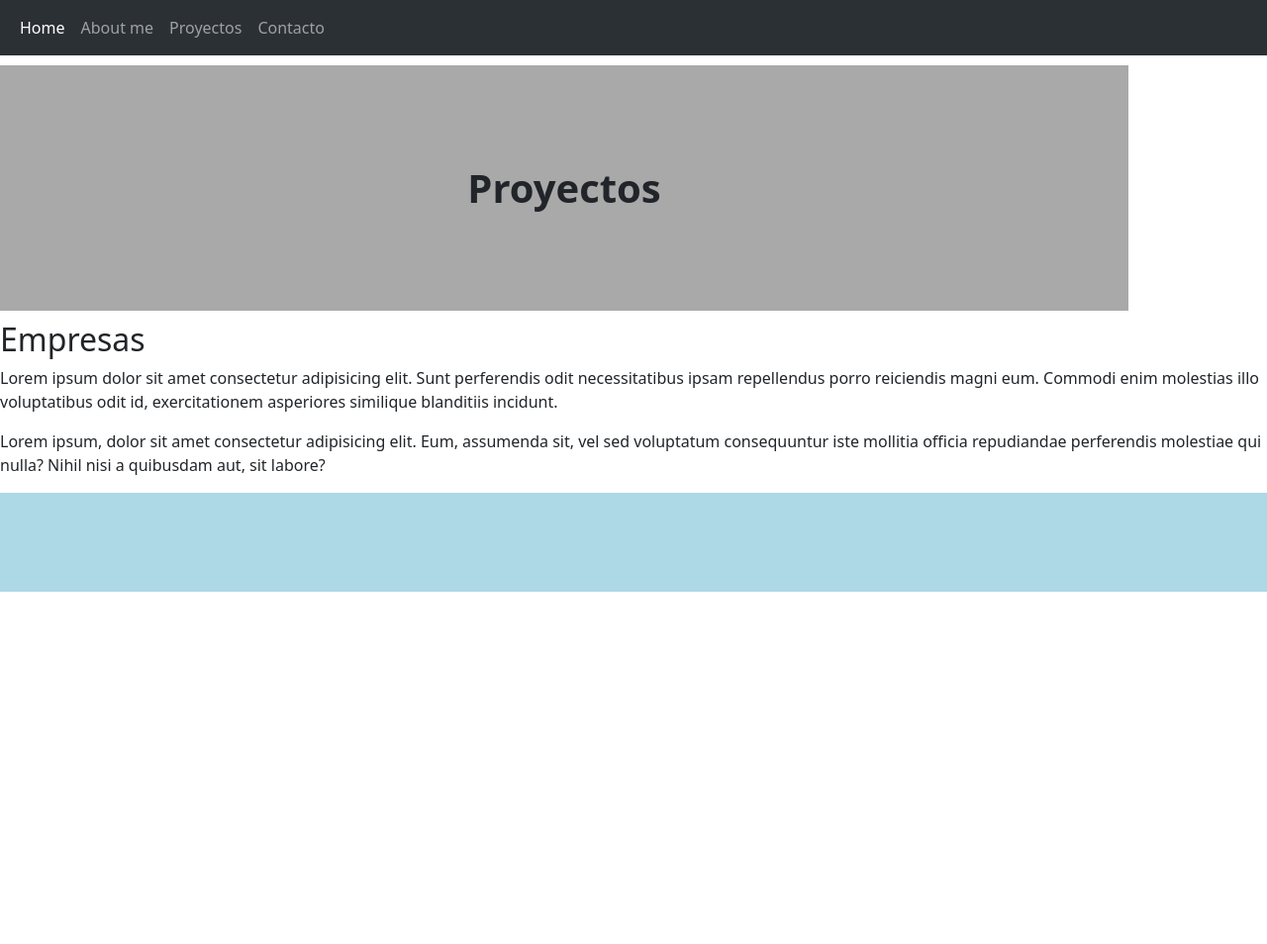
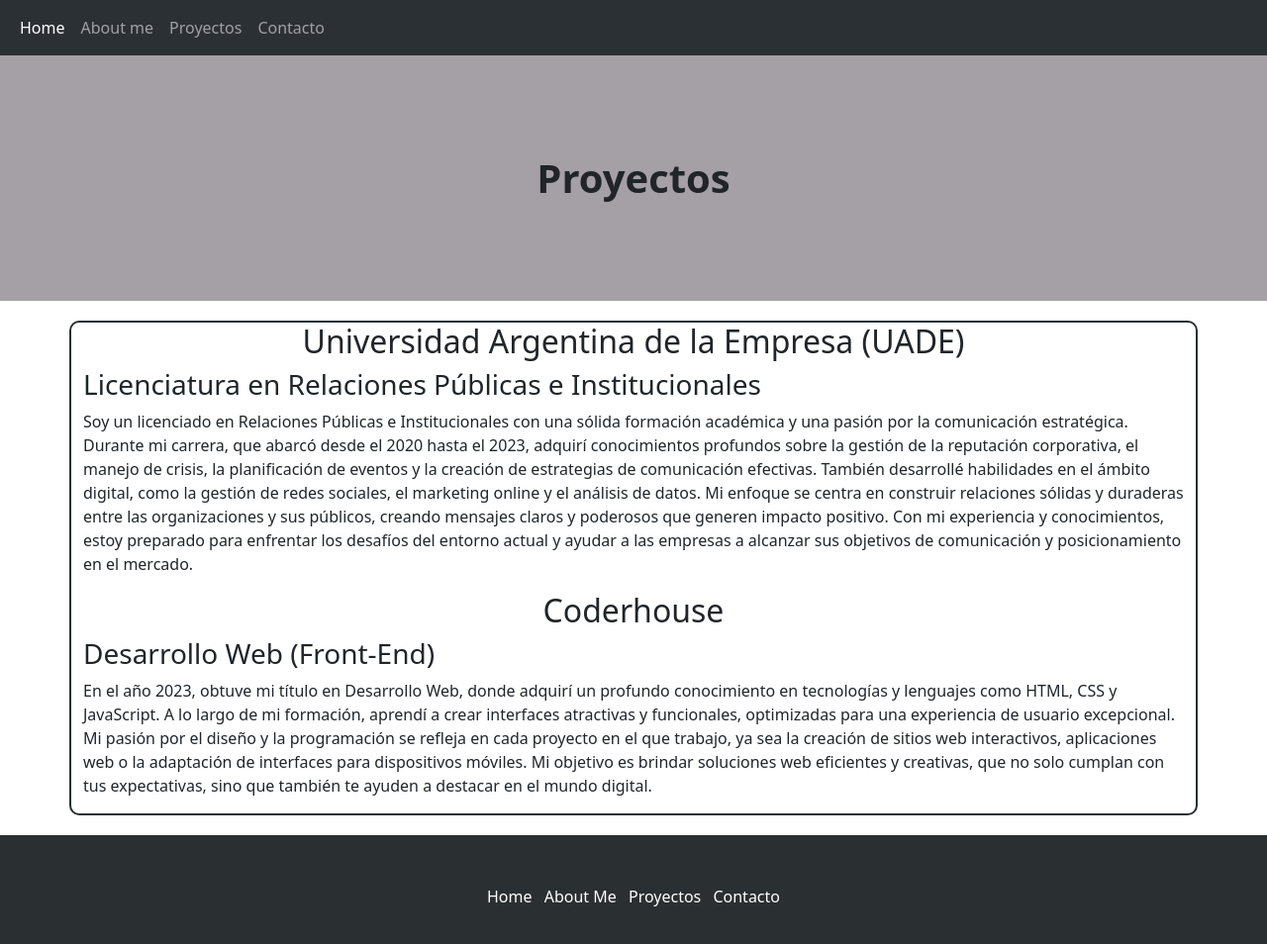
Before and after one commit to AlejoPalumbo/PreEntrega2-PALUMBO, a website: page pages/proyectos.html in a window 1280 px wide. Shown: the whole page at 99% size. Before the commit the page ends 800 px from the top, so only its background shows below. Drawn offline with nearby package versions, Linux system fonts and the light colour scheme.

Commit message:
SASS aplicado y SEO

```diff
--- a/pages/proyectos.html
+++ b/pages/proyectos.html
@@ -4,9 +4,11 @@
     <meta charset="UTF-8">
     <meta http-equiv="X-UA-Compatible" content="IE=edge">
     <meta name="viewport" content="width=device-width, initial-scale=1.0">
-    <title>Proyectos</title>
+    <title>ALEJO PALUMBO - Relaciones Públicas & Web Development | PROJECTS</title>
+    <meta name="description" content="Proyectos que formó parte alejo palumbo, información y descripción sobre ellos">
+    <meta name="keywords" content="proyectos, universidad, coderhouse, licenciatura">
     <link href="https://cdn.jsdelivr.net/npm/bootstrap@5.3.0/dist/css/bootstrap.min.css" rel="stylesheet" integrity="sha384-9ndCyUaIbzAi2FUVXJi0CjmCapSmO7SnpJef0486qhLnuZ2cdeRhO02iuK6FUUVM" crossorigin="anonymous">
-    <link rel="stylesheet" href="../style.css">
+    <link rel="stylesheet" href="../css/styles.css">
 </head>
 
 <body>
@@ -28,26 +30,37 @@
         </div>
       </nav>
 
-      <h1 class="proyectos container text-center bienvenido contactame">Proyectos</h1>
+      <h1 class="container-fluid text-center title">Proyectos</h1>
 
     </header>
 
     <main>
-    <h2>Empresas</h2>
+    <article class="container">
 
-    <div>
-        <p>
-            Lorem ipsum dolor sit amet consectetur adipisicing elit. Sunt perferendis odit necessitatibus ipsam repellendus porro reiciendis magni eum. Commodi enim molestias illo voluptatibus odit id, exercitationem asperiores similique blanditiis incidunt.
-        </p>
-        <p>
-            Lorem ipsum, dolor sit amet consectetur adipisicing elit. Eum, assumenda sit, vel sed voluptatum consequuntur iste mollitia officia repudiandae perferendis molestiae qui nulla? Nihil nisi a quibusdam aut, sit labore?
-        </p>
+      <h2 class="text-center">Universidad Argentina de la Empresa (UADE)</h2>
+      <h3>Licenciatura en Relaciones Públicas e Institucionales</h3>
+      <p>Soy un licenciado en Relaciones Públicas e Institucionales con una sólida formación académica y una pasión por la comunicación estratégica. Durante mi carrera, que abarcó desde el 2020 hasta el 2023, adquirí conocimientos profundos sobre la gestión de la reputación corporativa, el manejo de crisis, la planificación de eventos y la creación de estrategias de comunicación efectivas. También desarrollé habilidades en el ámbito digital, como la gestión de redes sociales, el marketing online y el análisis de datos. Mi enfoque se centra en construir relaciones sólidas y duraderas entre las organizaciones y sus públicos, creando mensajes claros y poderosos que generen impacto positivo. Con mi experiencia y conocimientos, estoy preparado para enfrentar los desafíos del entorno actual y ayudar a las empresas a alcanzar sus objetivos de comunicación y posicionamiento en el mercado.</p>
 
-    </div>
+      <h2 class="text-center">Coderhouse</h2>
+      <h3>Desarrollo Web (Front-End)</h3>
+      <p>En el año 2023, obtuve mi título en Desarrollo Web, donde adquirí un profundo conocimiento en tecnologías y lenguajes como HTML, CSS y JavaScript. A lo largo de mi formación, aprendí a crear interfaces atractivas y funcionales, optimizadas para una experiencia de usuario excepcional. Mi pasión por el diseño y la programación se refleja en cada proyecto en el que trabajo, ya sea la creación de sitios web interactivos, aplicaciones web o la adaptación de interfaces para dispositivos móviles. Mi objetivo es brindar soluciones web eficientes y creativas, que no solo cumplan con tus expectativas, sino que también te ayuden a destacar en el mundo digital.</p>
+
+    </article>
   </main>
 
-  <footer>
-
+  <footer class="footer">
+    <div class="container">
+      <div class="row">
+        <div class="col">
+          <ul class="list-inline text-center">
+            <li class="list-inline-item"><a href="../index.html">Home</a></li>
+            <li class="list-inline-item"><a href="about.html">About Me</a></li>
+            <li class="list-inline-item"><a href="./proyectos.html">Proyectos</a></li>
+            <li class="list-inline-item"><a href="./contacto.html">Contacto</a></li>
+          </ul>
+        </div>
+      </div>
+    </div>
   </footer>
 
     <script src="https://cdn.jsdelivr.net/npm/bootstrap@5.3.0/dist/js/bootstrap.bundle.min.js" integrity="sha384-geWF76RCwLtnZ8qwWowPQNguL3RmwHVBC9FhGdlKrxdiJJigb/j/68SIy3Te4Bkz" crossorigin="anonymous"></script>
--- /dev/null
+++ b/scss/_colores.scss
@@ -0,0 +1,6 @@
+//Colors
+$dark: #2a2f31;
+$primary-color: #4d454f;
+$secondary-color: #6e6c75;
+$tertiary-color: #a5a0a6;
+$white: #e7daeb;
--- /dev/null
+++ b/scss/_contacto.scss
@@ -0,0 +1,9 @@
+//CONTACTO
+
+label{
+    margin-top: 10px;
+}
+
+button{
+    margin: 10px 0;
+}
--- /dev/null
+++ b/scss/_footer.scss
@@ -0,0 +1,11 @@
+footer{
+    background-color: $dark;
+    padding: 50px;
+    li{
+        a{
+            list-style-type: none;
+            text-decoration: none;
+            color: white;
+        }
+    }
+}
--- /dev/null
+++ b/scss/_home.scss
@@ -0,0 +1,37 @@
+.bienvyfoto {
+    background-color: $tertiary-color;
+    padding: 20px;
+}
+
+.foto{
+    width: 200px;
+    height: 200px;
+}
+
+h1{
+    text-align: center;
+    font-weight: bold;
+    background-color: $tertiary-color;
+}
+
+
+.title{
+    padding: 100px 0;
+}
+
+.fotoalejo{
+   text-align: center;
+}
+
+.home{
+    margin-bottom: 10px;
+}
+
+article{
+    border-color: $dark;
+    border-width: 2px;
+    border-style: solid;
+    border-radius: 10px;
+    margin-top: 20px;
+    margin-bottom: 20px;
+}
--- /dev/null
+++ b/scss/styles.scss
@@ -0,0 +1,9 @@
+@import "colores";
+@import "contacto";
+@import "footer";
+@import "home";
+
+*{
+    margin: 0;
+    padding: 0;
+}
--- a/style.css
+++ /dev/null
@@ -1,46 +0,0 @@
-* {
-    margin: 0;
-    padding: 0;
-}
-
-.bienvyfoto {
-    background-color: darkgray;
-    margin: 10px 0;
-    padding: 20px;
-}
-
-.foto{
-    width: 200px;
-    height: 200px;
-}
-
-.bienvenido {
-    text-align: center;
-    padding: 20px;
-    font-weight: bold;
-}
-
-.fotoalejo {
-   text-align: center;
-   padding: 20px;
-}
-
-footer{
-    background-color: lightblue;
-    padding: 50px;
-}
-
-/*PROYECTOS*/
-
-
-/*CONTACTO*/
-
-.contactame{
-    padding: 100px;
-    background-color: darkgray;
-    margin: 10px 0;
-}
-
-.main2{
-    background-color: whitesmoke;
-}
```
Also changed, not shown: index.html (+19 -9 lines), package.json (added, +11 -0 lines), pages/contacto.html (+21 -9 lines), pages/profesional.html (added, +11 -0 lines), css/styles.css (added), 1 other file.
